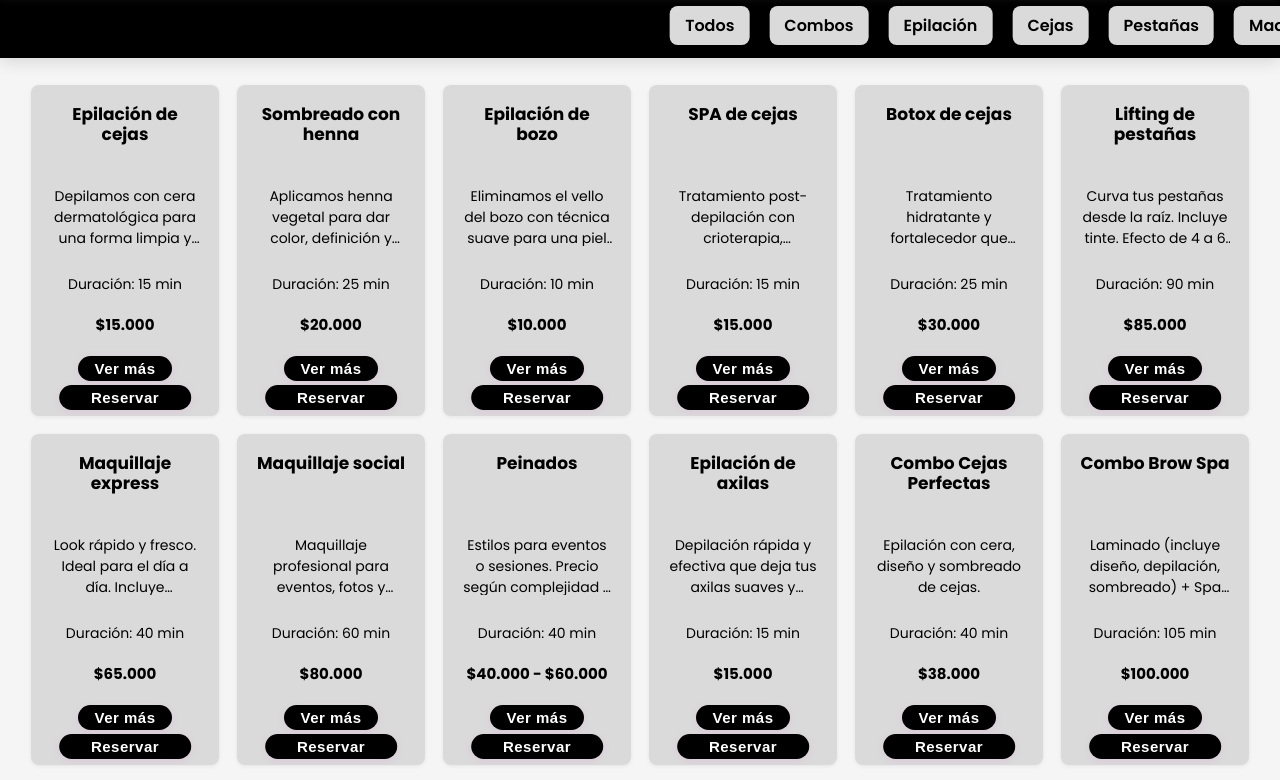
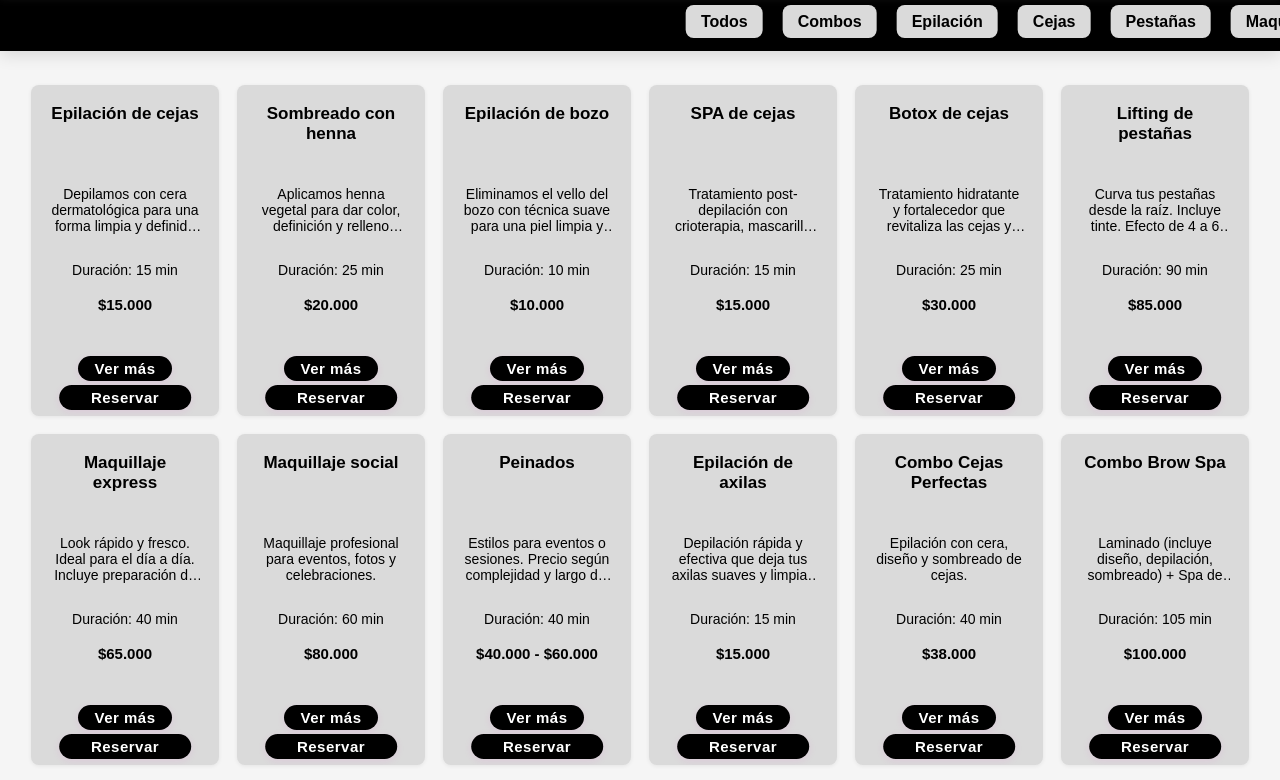
Before and after one commit to Sergiol9211/avstudio1, a plain HTML site: page index.html in a window 1280 px wide. Shown: the part 155-935 px from the top of the page. Drawn offline with Linux system fonts and the light colour scheme.

Commit message:
Update index.html

```diff
--- a/index.html
+++ b/index.html
@@ -5,7 +5,6 @@
     <meta charset="UTF-8" />
     <meta name="viewport" content="width=device-width, initial-scale=1" />
     <title>AngieVarelaStudio</title>
-    <link href="https://fonts.googleapis.com/css2?family=Poppins:wght@400;600;700&display=swap" rel="stylesheet" />
     <link rel="stylesheet" href="styles.css" />
 </head>
 
@@ -119,3 +118,5 @@
 </body>
 
 </html>
+
+</html>
```
